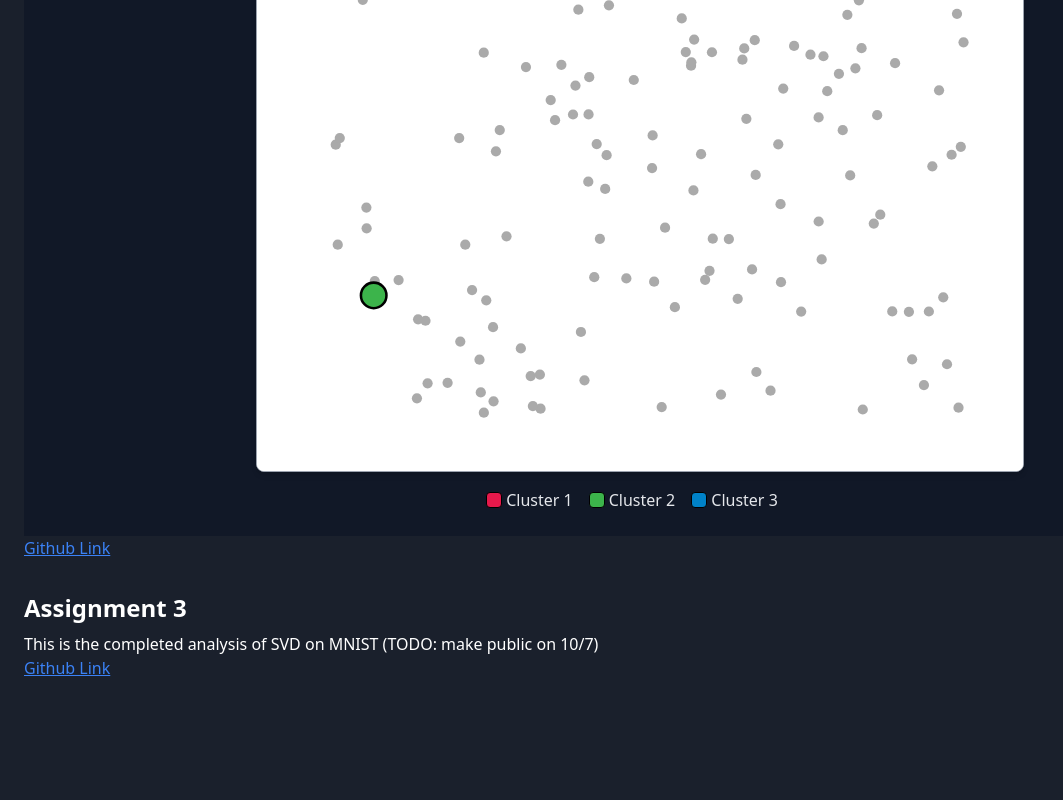
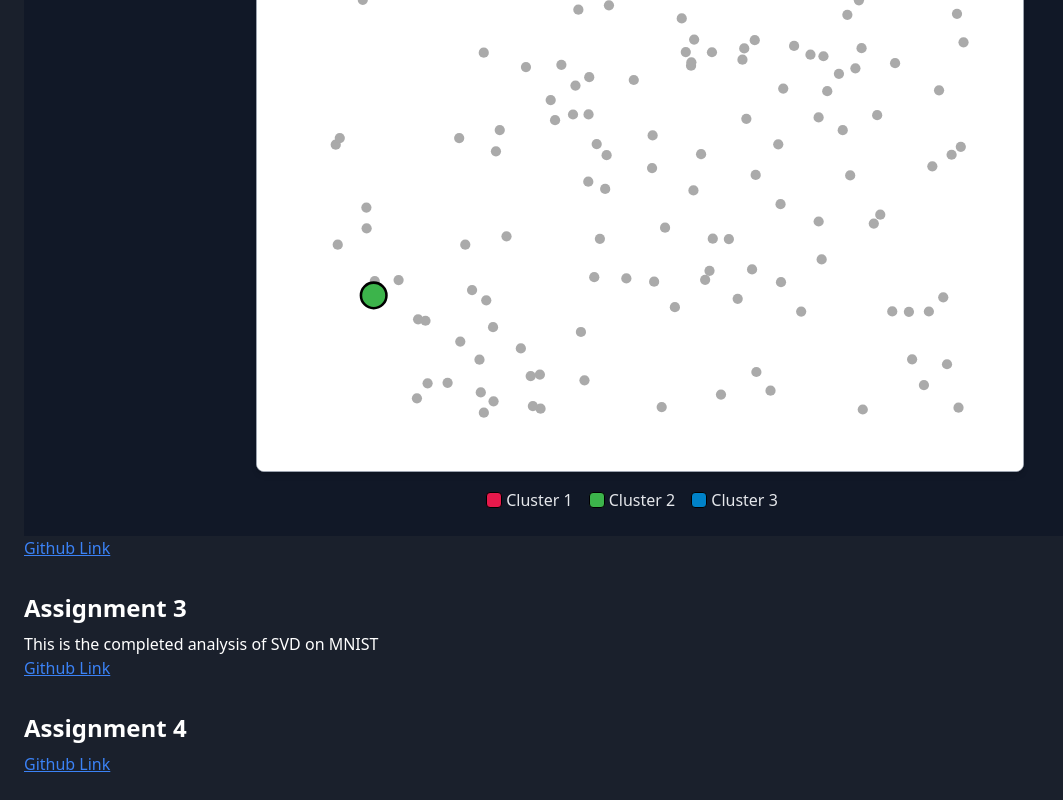
Before and after one commit to user04f8/user04f8.github.io, a React (Vite) app in the folder vite-src/: page /assignments in a window 1280 px wide. Shown: the part 1112-1912 px from the top of the page, without its empty margins (0-1063 px from the left). Before the commit the page ends 1816 px from the top, so only its background shows below. Built offline with nearby package versions, Linux system fonts and the light colour scheme.

Commit message:
adding assign04 link

```diff
--- a/vite-src/src/pages/Assignments.tsx
+++ b/vite-src/src/pages/Assignments.tsx
@@ -1,7 +1,7 @@
 import KMeansApp from "../external/assignment-2/src/KMeansApp";
 
 function Assignments() {
-    const latestAssignment = 3;
+    const latestAssignment = 4;
     const assignments = Array.from({ length: latestAssignment + 1 }, (_, i) => i);
     const assignment_descriptors = [
       <>
@@ -13,9 +13,8 @@ function Assignments() {
       <KMeansApp/>,
       <>
       This is the completed analysis of SVD on MNIST
-
-      (TODO: make public on 10/7)
-      </>
+      </>,
+      <></>
     ]
 
     return (
```
Also changed, not shown: 1 other file (tests, documents, lock files or other folders).
